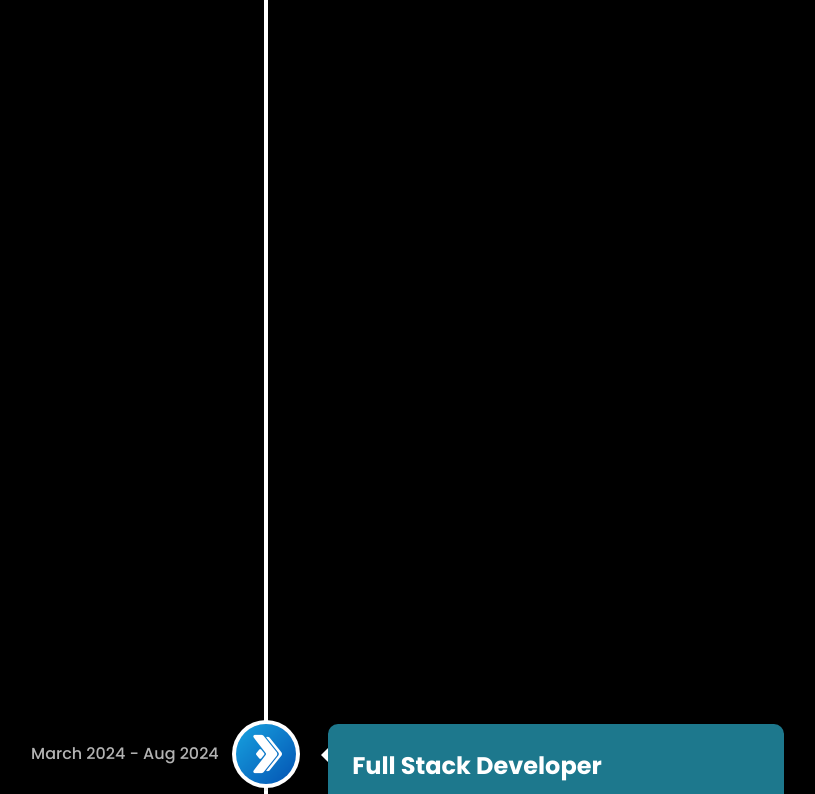
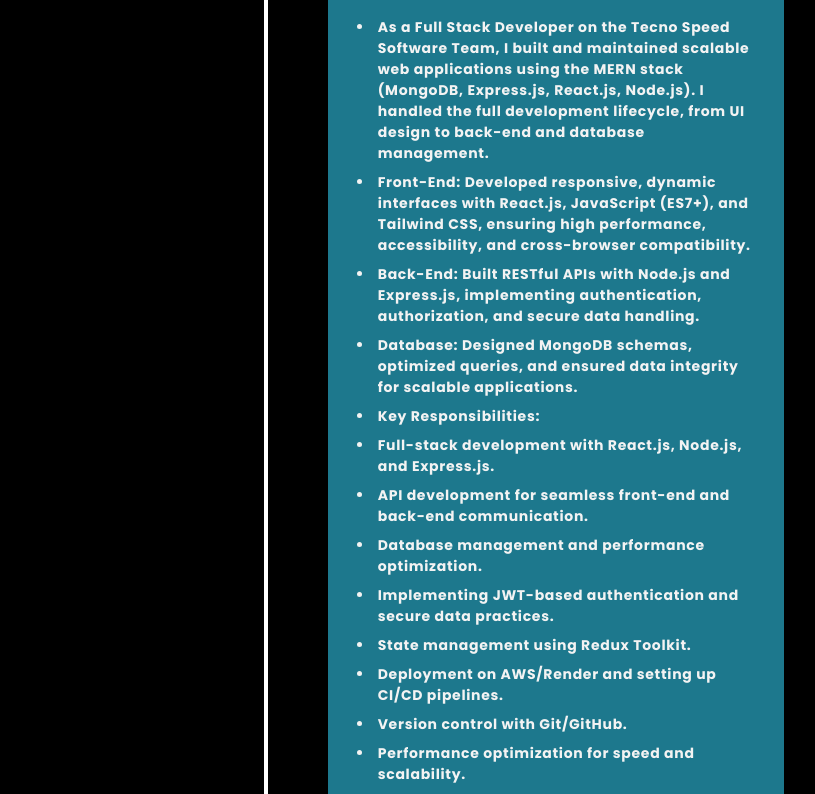
Before and after one commit to QasemPR/Qasem, a React (Create React App) app: page / in a window 1280 px wide. Shown: the part 3340-4134 px from the top of the page, without its empty margins (374-1189 px from the left). Built offline with nearby package versions, Linux system fonts and the light colour scheme.

Commit message:
update some changes

```diff
--- a/src/components/Experience.jsx
+++ b/src/components/Experience.jsx
@@ -16,20 +16,14 @@
       contentStyle={{
         background: "#1d788d",
         color: "white",
+        fontSize:15,
         fontWeight:'bold',
-        borderRadius: 10,
+        borderRadius: 15,
+        borderWidth:3,
+        borderColor:'#1d788d'
       }}
       date={experience.date}
-      icon={
-        <div className="flex justify-center items-center w-full h-full">
-          <img
-          alt=""
-            src={experience.icon}
-            className="w-full h-full object-contain rounded-full"
-          />
-        </div>
-      }
-      iconStyle={{ background: "#fff" }}
+      iconStyle={{ background: "#1d788d"}}
     >
       <div>
         <h3 className="text-white max-[480px]:text-[16px] text-[24px] font-bold">{experience.title}</h3>
--- a/src/constants/index.js
+++ b/src/constants/index.js
@@ -38,7 +38,7 @@
   bootstrap,
   jwt,
   docker,
-  cicd
+  cicd,
 } from "../assets";
 
 export const navLinks = [
@@ -239,17 +239,16 @@
     company_name: "Zamin Company",
     iconBg: "#0070ff",
     icon: zamin,
-    date: "Oct 2024 - Feb 2025",
+    date: "Oct 2024 - Parsent",
     points: [
-      "At Zamin Company, I held a dual role in Accounting and IT Management, overseeing financial operations while ensuring the efficiency and security of the company’s IT infrastructure. My responsibilities integrated financial accuracy with technology-driven solutions to streamline processes and enhance productivity.",
-      "Financial Operations & Reporting : I managed budgeting, forecasting, and financial reporting, ensuring the accuracy and compliance of all financial statements. I analyzed financial data to provide insights that supported strategic decision-making and improved cost management.",
-      "Accounts Management : I oversaw accounts payable and receivable, ensuring timely transactions and accurate reconciliations. I conducted regular audits to maintain financial integrity, minimize discrepancies, and ensure compliance with internal policies and regulatory requirements.",
-      "Process Automation : I introduced automation tools to optimize accounting workflows, reducing manual workloads and increasing reporting efficiency. Automated financial reporting and reconciliation processes significantly improved accuracy and reduced turnaround time.",
-      "IT Infrastructure Management : I maintained and optimized the company’s IT infrastructure, including servers, networks, and databases, ensuring their reliability and security. Regular updates, backups, and performance monitoring helped prevent disruptions and maintain smooth business operations.",
-      "Technical Support & Troubleshooting : I provided technical support by troubleshooting hardware and software issues, minimizing downtime and maintaining employee productivity. I also guided staff on IT best practices and security measures.",
-      "System Integration & Optimization : I ensured seamless integration between accounting software and other business tools, improving efficiency and data consistency. I also collaborated with different departments to understand their technology needs and implement effective solutions.",
-      "Security & Compliance : I developed and enforced IT policies to protect company data and ensure compliance with security standards. I implemented cybersecurity measures such as system monitoring, firewalls, and access control protocols to safeguard sensitive financial and operational information.",
-      "By combining financial expertise with IT management, I helped Zamin Company enhance operational efficiency, data security, and technology-driven financial processes. My contributions ensured accurate financial management, reduced technical disruptions, and improved overall business performance, supporting the company’s long-term growth and stability.",
+      "At Zamin Company, I managed Accounting and IT, ensuring financial accuracy and IT efficiency. My responsibilities included:",
+      "Financial Operations: Managed budgeting, forecasting, and financial reporting, ensuring compliance and supporting strategic decisions.",
+      "Accounts Management: Oversaw accounts payable/receivable, conducted audits, and ensured timely reconciliations and compliance.",
+      "Process Automation: Introduced automation tools to streamline accounting workflows, improving accuracy and reducing turnaround time.",
+      "Technical Support: Resolved hardware and software issues, minimizing downtime and guiding staff on IT best practices.",
+      "System Integration: Integrated accounting software with business tools, improving efficiency and data consistency.",
+      "Security: Enforced IT policies, and ensured data protection.",
+      "By combining financial expertise with IT management, I enhanced operational efficiency, data security, and technology-driven financial processes, supporting the company’s growth and stability.",
     ],
   },
   {
@@ -259,19 +258,20 @@
     icon: Tecno,
     date: "March 2024 - Aug 2024",
     points: [
-      "In my role as a Full Stack Developer on the Tecno Speed Software Team, I specialized in building and maintaining scalable web applications using the MERN stack — MongoDB, Express.js, React.js, and Node.js. This role allowed me to handle the entire development lifecycle, from designing intuitive user interfaces to managing robust back-end services and databases.",
-      "On the front-end, I used React.js along with JavaScript (ES7+) and modern CSS frameworks like Tailwind CSS to create responsive, dynamic, and user-friendly interfaces. My focus was on delivering seamless user experiences by ensuring high performance, accessibility, and cross-browser compatibility.",
-      "On the back-end, I built RESTfull APIs with Node.js and Express.js, ensuring efficient routing, data handling, and security. I implemented features such as authentication, authorization, and data encryption to maintain secure and reliable applications.",
-      "For the database layer, I worked with MongoDB, designing flexible and scalable data schemas to meet application requirements. I optimized database queries and ensured data integrity, supporting the needs of both simple and complex applications. Key responsibilities included:",
-      "Full-Stack Development: Designing and implementing complete web applications with React.js on the front-end, and Node.js and Express.js on the back-end.",
-      "API Development: Creating RESTful APIs to enable seamless communication between front-end and back-end services.",
-      "Database Management: Designing MongoDB schemas, writing efficient queries, and optimizing database performance.",
-      "Authentication and Security: Implementing user authentication, JWT-based authorization, and secure data handling practices.",
-      "State Management: Managing application state using Redux Toolkit to create predictable and maintainable data flows.",
-      "Deployment: Deploying applications to cloud platforms like AWS or services like Heroku and setting up CI/CD pipelines for automated deployment and testing.",
-      "Version Control: Using Git and platforms like GitHub for collaborative development and version tracking.",
-      "Performance Optimization: Ensuring applications were optimized for speed, scalability, and efficiency through code optimization, caching strategies, and load balancing techniques.",
-      "This role enabled me to leverage my skills in MERN stack development, building modern web applications that are scalable, secure, and maintainable, while collaborating with cross-functional teams to deliver high-quality software solutions.",
+      "As a Full Stack Developer on the Tecno Speed Software Team, I built and maintained scalable web applications using the MERN stack (MongoDB, Express.js, React.js, Node.js). I handled the full development lifecycle, from UI design to back-end and database management.",
+      "Front-End: Developed responsive, dynamic interfaces with React.js, JavaScript (ES7+), and Tailwind CSS, ensuring high performance, accessibility, and cross-browser compatibility.",
+      "Back-End: Built RESTful APIs with Node.js and Express.js, implementing authentication, authorization, and secure data handling.",
+      "Database: Designed MongoDB schemas, optimized queries, and ensured data integrity for scalable applications.",
+      "Key Responsibilities:",
+      "Full-stack development with React.js, Node.js, and Express.js.",
+      "API development for seamless front-end and back-end communication.",
+      "Database management and performance optimization.",
+      "Implementing JWT-based authentication and secure data practices.",
+      "State management using Redux Toolkit.",
+      "Deployment on AWS/Render and setting up CI/CD pipelines.",
+      "Version control with Git/GitHub.",
+      "Performance optimization for speed and scalability.",
+      "I delivered scalable, secure, and maintainable web applications while collaborating with cross-functional teams.",
     ],
   },
   {
@@ -281,14 +281,14 @@
     icon: Bradost,
     date: "Jan 2018 - Jul 2019",
     points: [
-      "Over the past two years, I have gained extensive experience in providing IT support and technical assistance to users, ensuring smooth and efficient operation of their systems and devices. My role involved",
-      "Troubleshooting and Issue Resolution: Diagnosed and resolved hardware, software, and network-related issues, minimizing downtime and enhancing productivity.",
-      "System Maintenance and Upgrades: Performed regular system checks, software updates, and hardware maintenance to keep IT infrastructure running smoothly.",
-      "Technical Assistance: Provided remote and in-person support for end-users, guiding them through the use of software, devices, and other technical tools.",
-      "Setup and Configuration: Assisted in setting up new devices, configuring networks, and installing required software for users and departments.",
-      "Customer Service: Delivered clear, prompt, and professional support, ensuring user satisfaction and resolving issues within established service level agreements (SLAs).",
-      "Documentation: Maintained detailed records of technical issues, solutions provided, and systems updated for future reference and audits.",
-      "With strong problem-solving skills and a customer-focused approach, I successfully contributed to the seamless operation of IT services, helping businesses achieve their technological goals.",
+      "Over the past two years, I have worked as an IT Technician, ensuring smooth system operations. My responsibilities included:",
+      "Troubleshooting: Diagnosed and resolved hardware, software, and network issues to minimize downtime and improve performance.",
+      "System Maintenance: Conducted regular checks, updates, and hardware maintenance to ensure optimal IT infrastructure functionality.",
+      "Technical Support: Provided remote and on-site assistance, guiding users on software, devices, and technical tools.",
+      "Setup and Configuration: Installed and configured new devices, set up networks, and deployed software for users and teams.",
+      "System Monitoring: Proactively monitored IT systems to identify and address potential issues, ensuring uninterrupted operations.",
+      "Documentation: Maintained detailed records of technical issues, solutions, and system updates for reference and compliance.",
+      "With strong technical skills and a problem-solving mindset, I contributed to seamless IT operations, supporting organizational efficiency and goals.",
     ],
   },
   {
@@ -298,14 +298,14 @@
     icon: Sardam,
     date: "Jul 2019 - march 2021",
     points: [
-      "With 2 years of hands-on experience as an IT Support Specialist, I have effectively provided technical assistance and support for various IT-related issues. My key responsibilities included:",
-      "Hardware and Software Troubleshooting: Diagnosed and resolved problems related to desktops, laptops, printers, and other peripherals, ensuring minimal disruption to user operations.",
-      "System Setup and Configuration: Assisted in the installation and configuration of new hardware and software, including operating systems and business applications, for employees and departments.",
-      "User Support: Provided first-level support, helping users with login issues, software errors, and connectivity problems, both remotely and on-site.",
-      "Network Support: Helped maintain the local network by troubleshooting connectivity issues, managing routers, and ensuring smooth internet and intranet access.",
-      "System Maintenance: Performed regular system checks, updates, and backups to ensure data integrity and prevent security vulnerabilities.",
-      "Customer Service: Delivered excellent support with a focus on clear communication, quickly addressing user concerns and ensuring a positive experience.",
-      "Throughout these two years, I honed my technical and communication skills, ensuring efficient resolution of issues and contributing to the seamless operation of IT services.",
+      "With 2 years of experience as an IT Support Specialist, I provided technical assistance and resolved IT-related issues. Key responsibilities included:",
+      "Hardware and Software Troubleshooting: Diagnosed and fixed issues with desktops, laptops, printers, and peripherals, minimizing disruptions.",
+      "System Setup and Configuration: Installed and configured hardware, software, and operating systems for employees and departments.",
+      "User Support: Offered first-level support for login issues, software errors, and connectivity problems, both remotely and on-site.",
+      "Network Support: Troubleshot network connectivity issues, managed routers, and ensured smooth internet and intranet access.",
+      "System Maintenance: Conducted regular checks, updates, and backups to maintain data integrity and prevent security risks.",
+      "Customer Service: Delivered clear, prompt support, addressing user concerns and ensuring a positive experience.",
+      "I developed strong technical and communication skills, ensuring efficient issue resolution and seamless IT operations.",
     ],
   },
 ];
```
